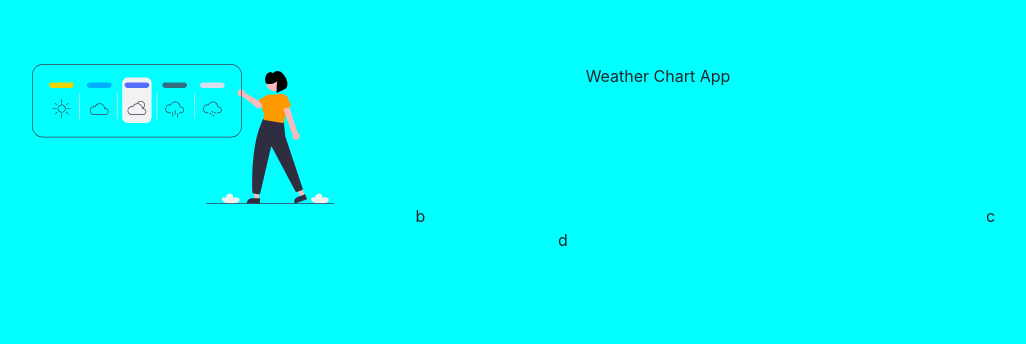
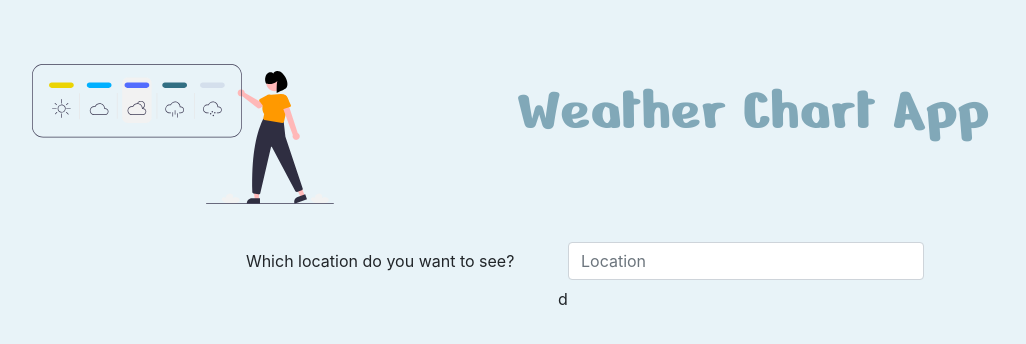
Before and after one commit to veroca88/client, a React (Create React App) app: page / in a window 1280 px wide. Shown: the top 344 px of the page, without its empty margins (77-1103 px from the left). Built offline with nearby package versions, Linux system fonts and the light colour scheme.

Commit message:
Add form to serach location and style font-size using calc function

```diff
--- a/public/index.html
+++ b/public/index.html
@@ -15,6 +15,9 @@
       user's mobile device or desktop. See https://developers.google.com/web/fundamentals/web-app-manifest/
     -->
     <link rel="manifest" href="%PUBLIC_URL%/manifest.json" />
+    <!-- Google fonts -->
+    <link rel="preconnect" href="https://fonts.gstatic.com">
+<link href="https://fonts.googleapis.com/css2?family=Nerko+One&display=swap" rel="stylesheet">
     <!--
       Notice the use of %PUBLIC_URL% in the tags above.
       It will be replaced with the URL of the `public` folder during the build.
@@ -24,7 +27,7 @@
       work correctly both with client-side routing and a non-root public URL.
       Learn how to configure a non-root public URL by running `npm run build`.
     -->
-    <title>React App</title>
+    <title>Weather Chart App</title>
   </head>
   <body>
     <noscript>You need to enable JavaScript to run this app.</noscript>
--- a/src/App.css
+++ b/src/App.css
@@ -1,7 +1,17 @@
 .App {
-  background-color: aqua;
+  background-color: rgb(232, 243, 248);
   text-align: center;
   padding-top: 5vw;
   min-width: 100%;
   height: 100vh;
+  /* font-size: 100%; */
 }
+
+.main_title {
+  color: rgb(129, 168, 184);
+  font-family: "Nerko One", cursive;
+  font-size: calc(1rem + 3.6vw);
+}
+.main_body {
+  padding: 3vw 0.5vw 0.5vw;
+}
--- a/src/components/Composition.js
+++ b/src/components/Composition.js
@@ -2,6 +2,9 @@ import React from 'react'
 import Container from 'react-bootstrap/Container'
 import Row from 'react-bootstrap/Row'
 import Col from 'react-bootstrap/Col'
+import Form from 'react-bootstrap/Form'
+
+
 
 export default function composition() {
     return (
@@ -66,11 +69,22 @@ export default function composition() {
 </svg>
 
       </Col>
-    <Col md={{ span: 4, offset: 1 }}>Weather Chart App</Col>
+    <Col className="main_title" md={{ span: 8 }}>Weather Chart App</Col>
   </Row>
-  <Row>
-    <Col md={{ span: 3, offset: 3 }}>b</Col>
-    <Col md={{ span: 3, offset: 3 }}>c</Col>
+  <Row className="main_body">
+    <Col md={{ span: 8, offset: 2 }}>
+    <Form>
+    <Form.Row>
+    <Form.Label column lg>
+      Which location do you want to see?
+    </Form.Label>
+    <Col>
+      <Form.Control type="text" placeholder="Location" />
+    </Col>
+  </Form.Row>
+</Form>
+    </Col>
+    {/* <Col md={{ span: 3, offset: 3 }}>c</Col> */}
   </Row>
   <Row>
     <Col md={{ span: 6, offset: 3 }}>d</Col>
```
Also changed, not shown: 1 other file (tests, documents, lock files or other folders).
